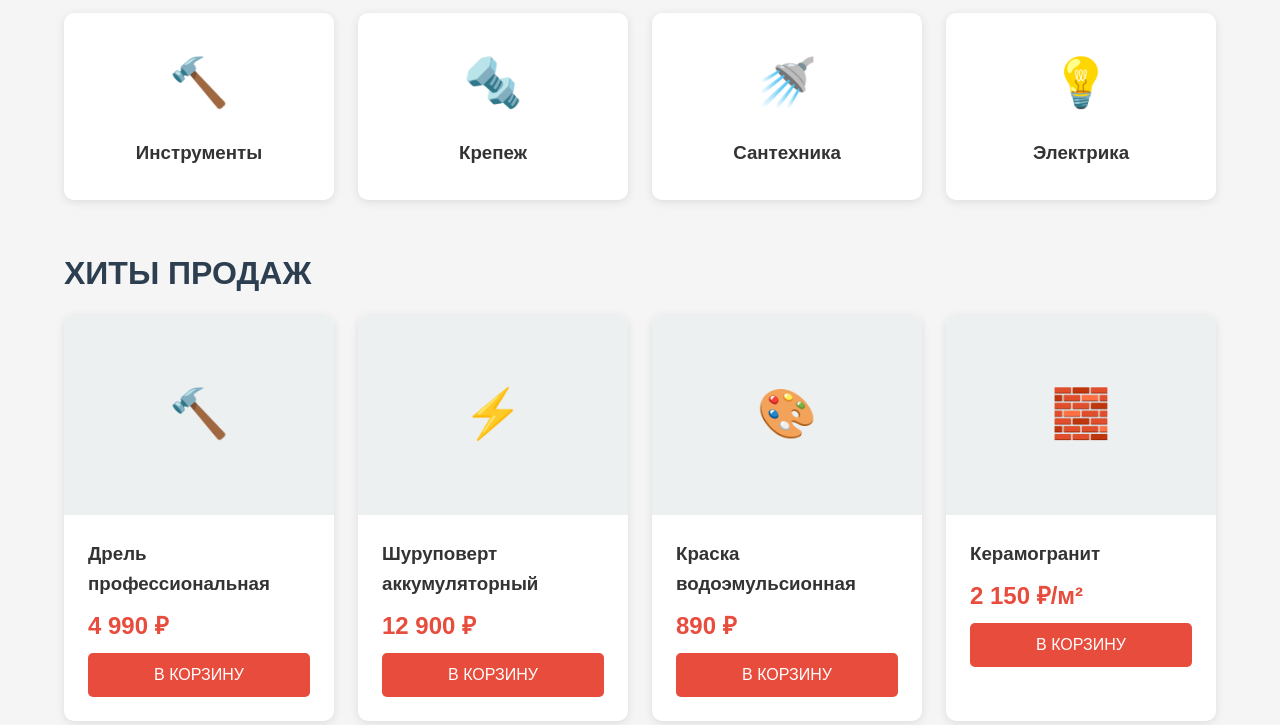
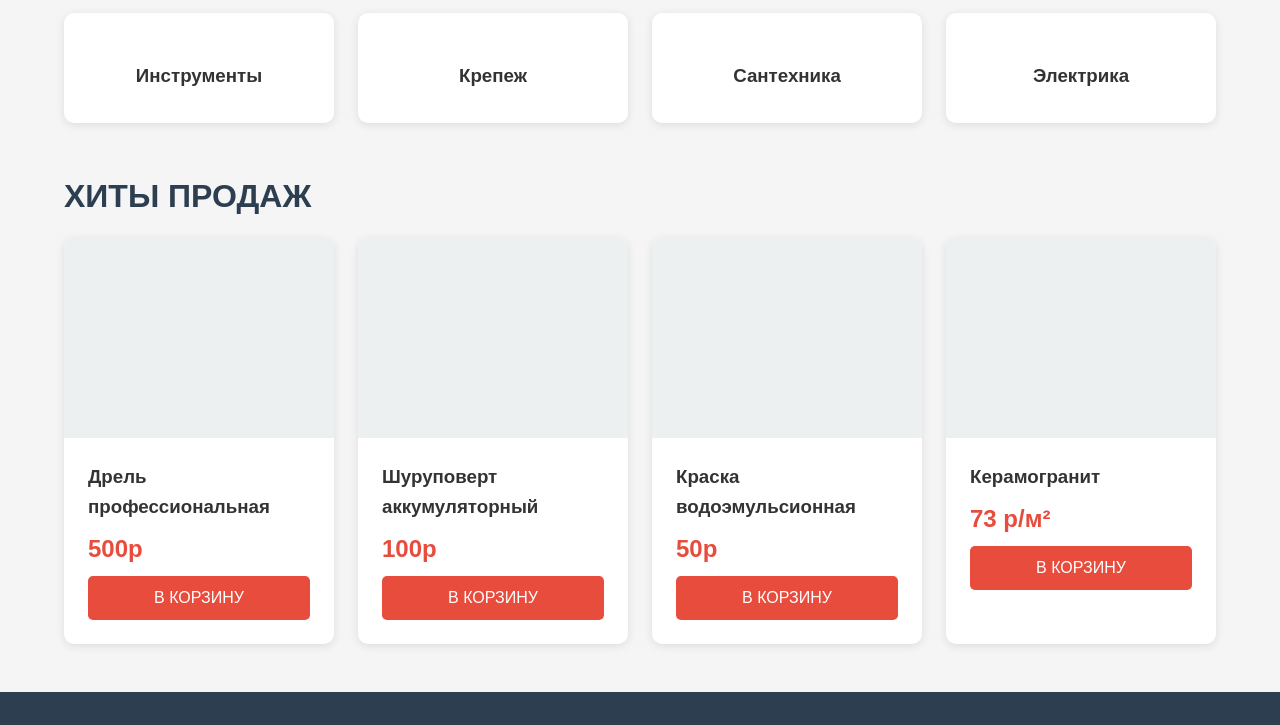
Before and after one commit to BALASTATION/WebProject, a plain HTML site: page Index.html in a window 1280 px wide. Shown: the part 675-1400 px from the top of the page. Drawn offline with Linux system fonts and the light colour scheme.

Commit message:
Index.html

```diff
--- a/Index.html
+++ b/Index.html
@@ -7,7 +7,6 @@
     <link rel="stylesheet" href="style.css">
 </head>
 <body>
-    <!-- Хедер -->
     <header>
         <div class="container">
             <div class="header-top">
@@ -16,8 +15,8 @@
                     <input type="text" placeholder="Поиск товаров...">
                 </div>
                 <div class="header-actions">
-                    <div class="cart">🛒 Корзина (3)</div>
-                    <div class="login">👤 Войти</div>
+                    <div class="cart">Корзина (3)</div>
+                    <div class="login">Войти</div>
                 </div>
             </div>
             <nav>
@@ -32,73 +31,69 @@
         </div>
     </header>
 
-    <!-- Основной контент -->
     <main class="container">
-        <!-- Слайдер -->
+
         <div class="slider">
             Скидка 20% на электроинструменты
         </div>
 
-        <!-- Популярные категории -->
         <h2 class="section-title">ПОПУЛЯРНЫЕ КАТЕГОРИИ</h2>
         <div class="categories">
             <div class="category-card">
-                <div class="category-icon">🔨</div>
+                <div class="category-icon"></div>
                 <h3>Инструменты</h3>
             </div>
             <div class="category-card">
-                <div class="category-icon">🔩</div>
+                <div class="category-icon"></div>
                 <h3>Крепеж</h3>
             </div>
             <div class="category-card">
-                <div class="category-icon">🚿</div>
+                <div class="category-icon"></div>
                 <h3>Сантехника</h3>
             </div>
             <div class="category-card">
-                <div class="category-icon">💡</div>
+                <div class="category-icon"></div>
                 <h3>Электрика</h3>
             </div>
         </div>
 
-        <!-- Хиты продаж -->
         <h2 class="section-title">ХИТЫ ПРОДАЖ</h2>
         <div class="products-grid">
             <div class="product-card">
-                <div class="product-image">🔨</div>
+                <div class="product-image"></div>
                 <div class="product-info">
                     <h3>Дрель профессиональная</h3>
-                    <div class="product-price">4 990 ₽</div>
+                    <div class="product-price">500р</div>
                     <button class="add-to-cart">В КОРЗИНУ</button>
                 </div>
             </div>
             <div class="product-card">
-                <div class="product-image">⚡</div>
+                <div class="product-image"></div>
                 <div class="product-info">
                     <h3>Шуруповерт аккумуляторный</h3>
-                    <div class="product-price">12 900 ₽</div>
+                    <div class="product-price">100р</div>
                     <button class="add-to-cart">В КОРЗИНУ</button>
                 </div>
             </div>
             <div class="product-card">
-                <div class="product-image">🎨</div>
+                <div class="product-image"></div>
                 <div class="product-info">
                     <h3>Краска водоэмульсионная</h3>
-                    <div class="product-price">890 ₽</div>
+                    <div class="product-price">50р</div>
                     <button class="add-to-cart">В КОРЗИНУ</button>
                 </div>
             </div>
             <div class="product-card">
-                <div class="product-image">🧱</div>
+                <div class="product-image"></div>
                 <div class="product-info">
                     <h3>Керамогранит</h3>
-                    <div class="product-price">2 150 ₽/м²</div>
+                    <div class="product-price">73 р/м²</div>
                     <button class="add-to-cart">В КОРЗИНУ</button>
                 </div>
             </div>
         </div>
     </main>
 
-    <!-- Футер -->
     <footer>
         <div class="container">
             <div class="footer-content">
@@ -134,9 +129,10 @@
                 </div>
             </div>
             <div class="footer-bottom">
-                <p>© 2024 СтройМаг. Все права защищены.</p>
+                <p>© 2025 СтройМаг. Все права защищены.</p>
             </div>
         </div>
     </footer>
 </body>
+
 </html>
```
